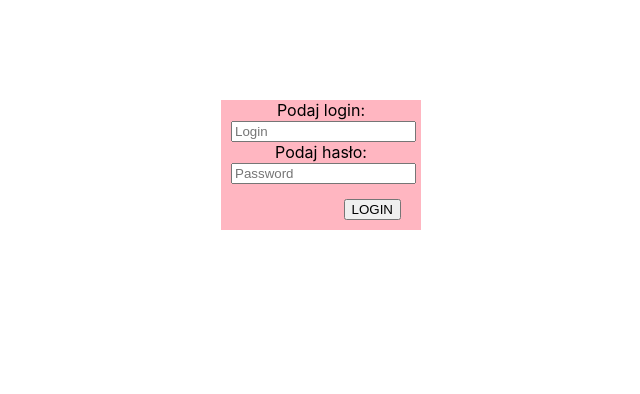
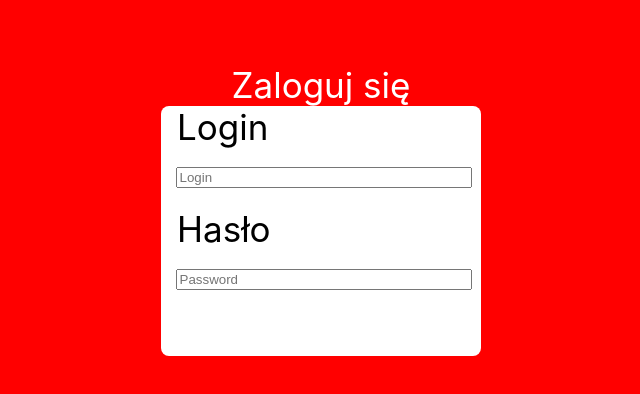
Before and after one commit to Aplikacja-Bazodanowa-L09-1/DbApp---Frontend, a React (Create React App) app in the folder front/: page /login in a window 1280 px wide. Shown: the top 394 px of the page, without its empty margins (319-959 px from the left). Built offline with nearby package versions, Linux system fonts and the light colour scheme.

Commit message:
Creating login view #1

```diff
--- a/front/src/App.js
+++ b/front/src/App.js
@@ -3,6 +3,7 @@ import Register from './Component/Registration';
 import Login from './Component/Login'
 import Menu from './Component/Menu'
 import {BrowserRouter, Routes, Route} from 'react-router-dom'
+import Main from './Component/Main';
 
 function App() {
   return (
@@ -12,6 +13,7 @@ function App() {
           <Route path='/' Component={Menu} />
           <Route path='login/' Component={Login} />
           <Route path='register/' Component={Register} />
+          <Route path='main/' Component={Main}/>
         </Routes>
       </BrowserRouter>
     </div>
--- a/front/src/Component/Login.js
+++ b/front/src/Component/Login.js
@@ -1,5 +1,4 @@
 import { useState, useEffect } from "react";
-import Main from "./Main";
 import '../Style/Login.css'
 
 const Login = () => {
@@ -39,6 +38,7 @@ const Login = () => {
             }
             else{
                 setStatus(false);
+                console.log(data.detail);
             }
 
         }).catch((err)=>{console.log(err.message);});
@@ -46,19 +46,25 @@ const Login = () => {
 
     if(status===true)
     {
-        window.location.href = '/'
+        window.location.href = '/main'
     }
     else{
     return (
         <div>
-            <div id="dLogin">
-                <form>
-                    Podaj login:
-                    <input type="text" value={login} onChange={(e)=>setLogin(e.target.value)} placeholder="Login" id="ilogin" required/>
-                    Podaj hasło:
-                    <input type="password" value={password} onChange={(e)=>setPassword(e.target.value)} placeholder="Password" id="ipassword" required/>
-                    <input type="submit" value='LOGIN' onClick={OnClick} id="blogin"/>
-                </form>
+            <div id="divLogin">
+                Zaloguj się
+                <div id="formLogin">
+                    <form onSubmit={OnClick}>
+                        <div className="inputfield">
+                            <label className="Name">Login</label>
+                            <input type="text" value={login} onChange={(e)=>setLogin(e.target.value)} placeholder="Login" id="ilogin" required/>
+                        </div>
+                        <div className="inputfield">
+                            <lable className="Name">Hasło</lable>
+                            <input type="password" value={password} onChange={(e)=>setPassword(e.target.value)} placeholder="Password" id="ipassword" required/>
+                        </div>
+                    </form>
+                </div>
             </div>
         </div>
      );}
--- a/front/src/Style/Login.css
+++ b/front/src/Style/Login.css
@@ -1,18 +1,61 @@
-#dLogin{
-    width: 200px;
-    height:130px;
+body{
+    background-color: red;
     align-items: center;
-    margin: 100px auto auto auto;
-    background: lightpink;
+    justify-content: center;
+    margin: auto;
+
+}
+#divLogin{
+    color:white;
+    font-size: 35px;
+    width: 25%;
+    text-align: center;
+    margin: auto;
+    margin-top: 5%;
+}
+#formLogin{
+    border-radius: 8px;
+    height: 250px;
+    justify-content: center;
+    align-items: center;
+    margin: auto;
+    color:black;
+    background: white;
+}
+
+.inputfield{
+    position: relative;
+    justify-content: center;
+}
+.inputfield>input{
+    margin: 0px;
+}
+.Name{
+    float:left;
+    margin-bottom: 0px;
+    margin-left: 5%;
+}
+#textlogin{
+    margin-bottom: 0px;
 }
 #ilogin{
     margin-left: 5px;
+    margin-top: 0px;
+    width: 90%;
+    margin-bottom: 20px;
 }
 #ipassword{
     margin-left: 5px;
+    width: 90%;
+    margin-top:0px;
 }
 #blogin{
     float: right;
     margin-top: 15px;
     margin-right: 20px;
 }
+@media(max-width:512px){
+    #dLogin{
+        width:205px;
+    }
+}
```
